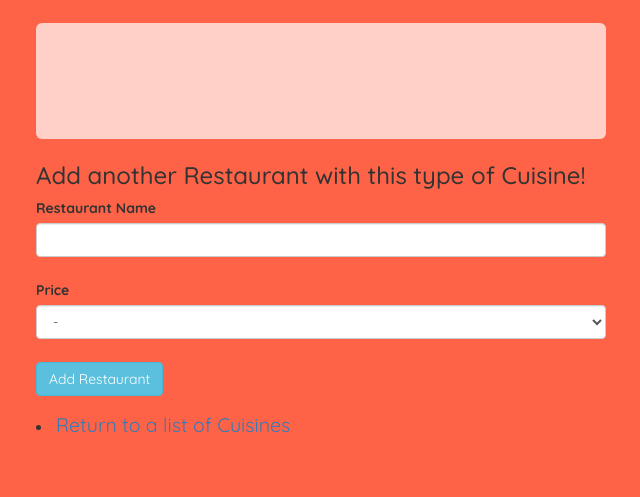
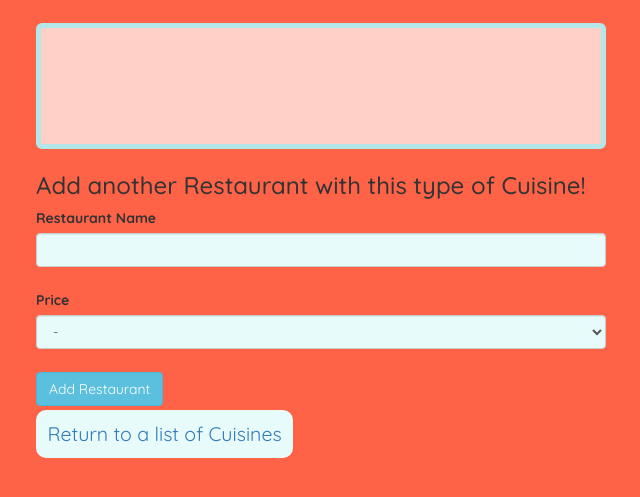
Before and after one commit to Evan-Alexander/best-restaurants, a PHP site: template views/cuisine.html.twig in a window 1280 px wide. Shown: the top 497 px of the page, without its empty margins (34-674 px from the left). Run offline with PHP 8.4, Linux system fonts and the light colour scheme; the template is opened without the code that fills it, so the values that code supplies are empty; some libraries are stand-ins or nearby versions.

Commit message:
add more styling, remove redundant routes

```diff
--- a/app/app.php
+++ b/app/app.php
@@ -32,10 +32,6 @@
     $app->post("/cuisines", function() use ($app) {
         $cuisine = new Cuisine($_POST['cuisine_name']);
         $cuisine->save();
-        return $app['twig']->render('index.html.twig', array('cuisines' => Cuisine::getAll()));
-    });
-
-    $app->get("/cuisines", function() use ($app) {
         return $app['twig']->render('index.html.twig', array('cuisines' => Cuisine::getAll()));
     });
 
--- a/views/cuisine.html.twig
+++ b/views/cuisine.html.twig
@@ -50,7 +50,7 @@
 
                 <button class="btn btn-info" type="submit" name="button">Add Restaurant</button>
             </form>
-            <li><a href="/cuisines">Return to a list of Cuisines</a></li>
+            <li><a class="return" href="/">Return to a list of Cuisines</a></li>
         </div>
 
     </body>
--- a/views/restaurant-editor.html.twig
+++ b/views/restaurant-editor.html.twig
@@ -46,7 +46,7 @@
                 <input type="hidden" name="_method" value="delete">
                 <button class="btn btn-danger" type="submit" name="button">Delete this restaurant</button>
             </form>
-            <li><a href="/cuisines">Return to a list of Cuisines</a></li>
+            <li><a class="return" href="/">Return to a list of Cuisines</a></li>
 
         </div>
     </body>
--- a/web/assets/css/styles.css
+++ b/web/assets/css/styles.css
@@ -7,15 +7,19 @@ body {
 .form-control {
     width: 50%;
     margin-bottom: 2%;
+    background-color: #e7fbfb;
 }
 
 .jumbotron {
     background-color: #ffd0c7;
     margin: 2% 0;
     width: 50%;
+    border: solid 5px #b4e7ea;
 }
 
-.well {}
+.well li {
+    font-size: 1.2em;
+}
 
 p {
     font-size: 1.8em;
@@ -24,3 +28,14 @@ p {
 a {
     font-size: 1.4em;
 }
+
+li {
+    list-style-type: none;
+}
+
+.return {
+    background-color: #e7fbfb;
+    padding: 1%;
+    border-radius: 10px;
+    margin-top: 10%;
+}
```
